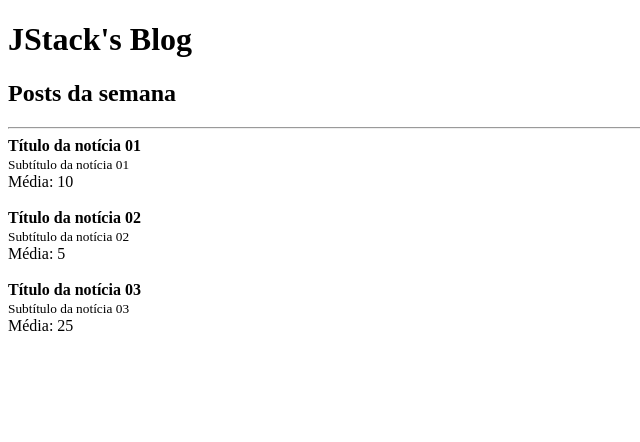
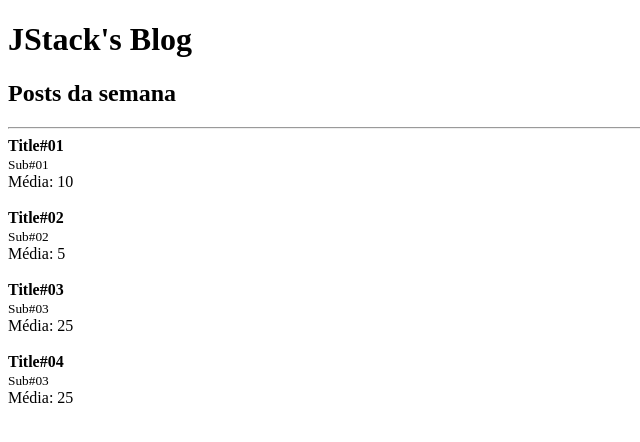
Before and after one commit to leomiranda1995/jstack-fundamentos-do-react-2, a React app: page / in a window 1280 px wide. Shown: the top 442 px of the page, without its empty margins (0-640 px from the left). Built offline with nearby package versions, Linux system fonts and the light colour scheme.

Commit message:
Renderizando listas

```diff
--- a/src/App.js
+++ b/src/App.js
@@ -2,6 +2,13 @@
 
 import Post from './Post';
 import Header from './Header';
+
+const posts = [
+  { title: 'Title#01', subtitle: 'Sub#01', likes: 20 },
+  { title: 'Title#02', subtitle: 'Sub#02', likes: 10 },
+  { title: 'Title#03', subtitle: 'Sub#03', likes: 50 },
+  { title: 'Title#04', subtitle: 'Sub#03', likes: 50 },
+];
 
 function App() {
   return (
@@ -12,27 +19,16 @@
 
       <hr />
 
-      <Post
-        likes={20}
-        post={{
-          title: 'Título da notícia 01',
-          subtitle: 'Subtítulo da notícia 01'
-        }}
-      />
-      <Post
-        likes={10}
-        post={{
-          title: 'Título da notícia 02',
-          subtitle: 'Subtítulo da notícia 02'
-        }}
-      />
-      <Post
-        likes={50}
-        post={{
-          title: 'Título da notícia 03',
-          subtitle: 'Subtítulo da notícia 03'
-        }}
-      />
+      {posts.map(post => (
+        <Post
+          key={post.title}
+          likes={post.likes}
+          post={{
+            title: post.title,
+            subtitle: post.subtitle,
+          }}
+        />
+      ))}
     </>
   )
 }
```
Also changed, not shown: 1 other file (tests, documents, lock files or other folders).
